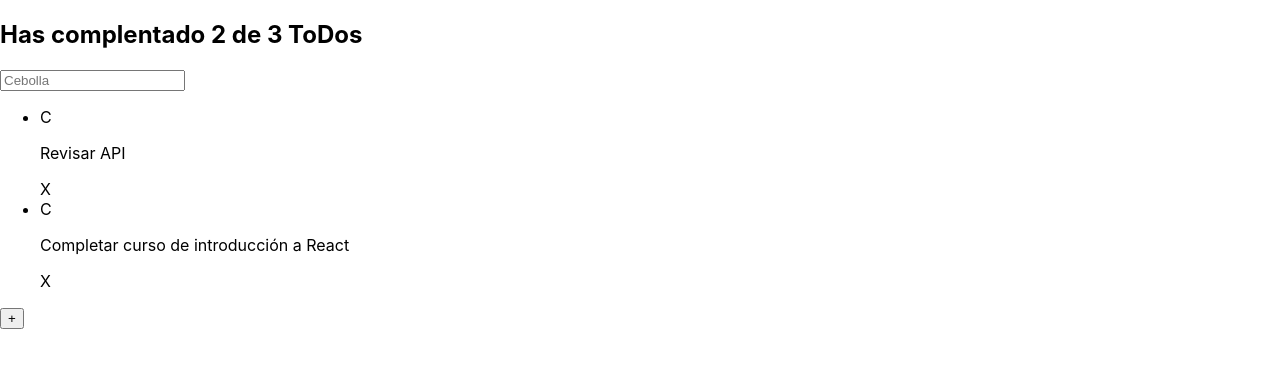
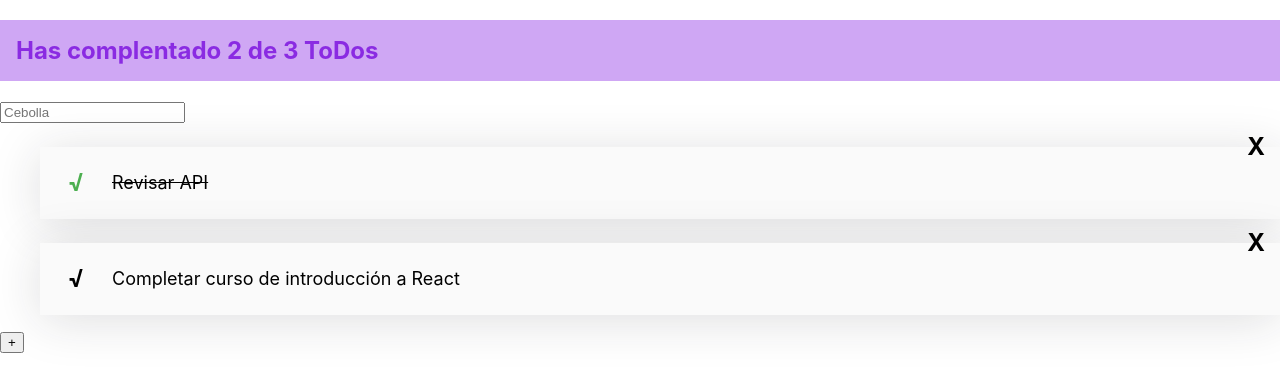
Before and after one commit to terracing/todo-machine, a React (Create React App) app: page / in a window 1280 px wide. Shown: the top 392 px of the page. Built offline with nearby package versions, Linux system fonts and the light colour scheme; the HTML template or start-up script is replaced by a standard one.

Commit message:
Set first styles

```diff
--- a/src/App.js
+++ b/src/App.js
@@ -9,7 +9,7 @@
 import './App.css';
 
 const todos = [
-  {text: 'Revisar API', completed: false},
+  {text: 'Revisar API', completed: true},
   {text: 'Completar curso de introducción a React', completed: false}
 ]
 
@@ -20,7 +20,7 @@
       <TodoSearch />
       <TodoList>
         {todos.map(todo => (
-          <TodoItem key={todo.text} text={todo.text} />
+          <TodoItem key={todo.text} text={todo.text} completed={todo.completed} />
         ))}
       </TodoList>
       <CreateTodoButton />
--- /dev/null
+++ b/src/TodoCounter.css
@@ -0,0 +1,5 @@
+.TodoCounter {
+    padding: 1rem;
+    color: blueviolet;
+    background-color: rgb(207, 167, 244);
+}
--- a/src/TodoCounter.js
+++ b/src/TodoCounter.js
@@ -1,8 +1,9 @@
 import React from "react";
+import './TodoCounter.css';
 
 function TodoCounter() {
     return (
-        <h2> Has complentado 2 de 3 ToDos</h2>
+        <h2 className="TodoCounter"> Has complentado 2 de 3 ToDos</h2>
     )
 }
 
--- /dev/null
+++ b/src/TodoItem.css
@@ -0,0 +1,49 @@
+.TodoItem {
+    background-color: #FAFAFA;
+    position: relative;
+    display: flex;
+    justify-content: center;
+    align-items: center;
+    margin-top: 24px;
+    box-shadow: 0px 5px 50px rgba(32, 35, 41, 0.15);
+  }
+
+  .TodoItem-p {
+    margin: 24px 0 24px 24px;
+    width: calc(100% - 120px);
+    font-size: 18px;
+    line-height: 24px;
+    font-weight: 400;
+  }
+  .TodoItem-p--complete {
+    text-decoration: line-through;
+  }
+
+  .Icon {
+    cursor: pointer;
+    display: flex;
+    justify-content: center;
+    align-items: center;
+    height: 48px;
+    width: 48px;
+    font-size: 24px;
+    font-weight: bold;
+    /* background-color: #CCC; */
+  }
+
+  .Icon-check {
+    position: absolute;
+    left: 12px;
+  }
+  .Icon-check--active {
+    color: #4caf50;
+  }
+
+  .Icon-delete {
+    position: absolute;
+    top: -24px;
+    right: 0;
+  }
+  .Icon-delete:hover {
+    color: red;
+  }
--- a/src/TodoItem.js
+++ b/src/TodoItem.js
@@ -1,13 +1,20 @@
 import React from "react";
+import './TodoItem.css';
 
 function TodoItem(props) {
     return (
-        <li>
-            <span>C</span>
-            <p>{props.text}</p>
-            <span>X</span>
+        <li className="TodoItem">
+            <span className={`Icon Icon-check ${props.completed && 'Icon-check--active'}`}>
+                √
+            </span>
+            <p className={`TodoItem-p ${props.completed && 'TodoItem-p--complete'}`}>
+            {props.text}
+            </p>
+            <span className="Icon Icon-delete">
+            X
+            </span>
         </li>
-    )
+    );
 }
 
 export {TodoItem};
```
